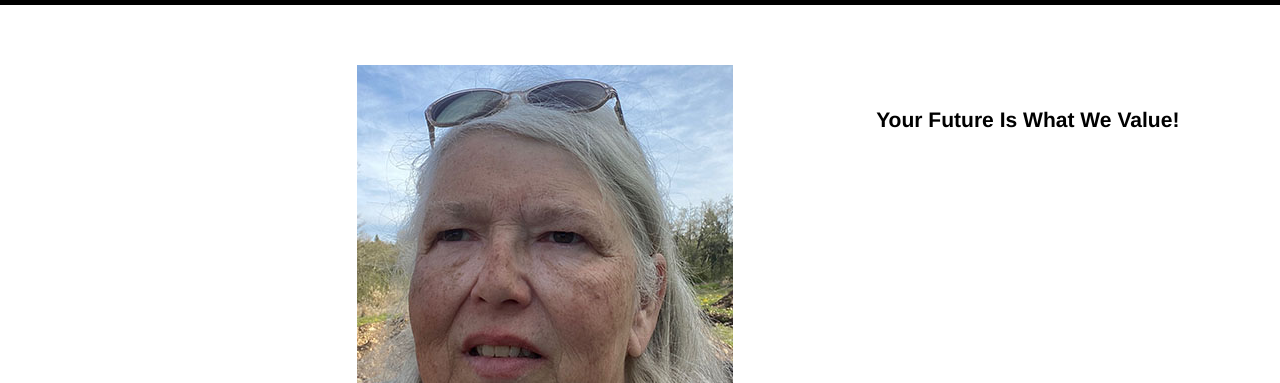
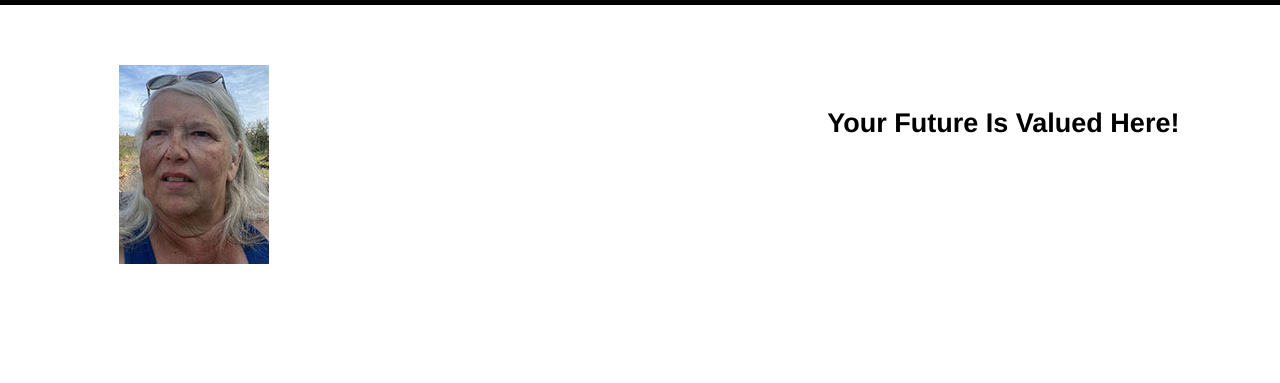
Before and after one commit to SherriWinslow/Portfolio, a plain HTML site: page index.html in a window 1280 px wide. Shown: the part 77-460 px from the top of the page. Drawn offline with Linux system fonts and the light colour scheme.

Commit message:
reduced profile image size

```diff
--- a/assets/css/style.css
+++ b/assets/css/style.css
@@ -119,12 +119,13 @@
   }
 
   .hero-phrase {
-    width: 35%;
+    width: 75%;
     text-align: right;
     margin: 3.5%;
     color: black;
     font-size: 18px;
     line-height: 1.3;
+
   }
 
   .hero-cphrase h2 {
--- a/index.html
+++ b/index.html
@@ -39,10 +39,11 @@
   <!-- hero -->
   <section class="hero">
     <div>
-        <img src="assets/images/S-Winslow1.jpg" alt="Sherri looking up and right toward the future">
+      <img src="assets/images/S-Winslow2.jpg" alt="Sherri looking up and right toward the future">
     </div>
+
     <div class="hero-phrase">
-        <h3>Your Future Is What We Value!</h3>
+      <h2>Your Future Is Valued Here!</h3>
     </div>
   </section>
 
@@ -75,16 +76,18 @@
     <h2 class="section-title secondary-border">Contact Information</h2>
     <div class="contact-info">
       <div>
-          <h3>Sherri Winslow <Meta:vp></Meta:vp></h3>
+        <h3>Sherri Winslow <Meta:vp></Meta:vp>
+        </h3>
         <p>
-            Are you interested in Building a Web Presence? &nbsp Does your Current Site Need a Face-lift?  &nbsp Maintenance issues or Other Problems?
+          Are you interested in Building a Web Presence? &nbsp Does your Current Site Need a Face-lift? &nbsp
+          Maintenance issues or Other Problems?
           <br />
           Let me know and I'll be happy to talk to you!
         </p>
 
         LinkedIn: <a href="https://www.linkedin.com/in/sherri-winslow-67538658/">Sherri Winslow</a>
         <br>
-            Email: <a href="mailto: "sherri@sherriwinslow.com">Sherri@SherriWinslow.com</a>
+        Email: <a href="mailto: " sherri@sherriwinslow.com">Sherri@SherriWinslow.com</a>
         <br>
         Website/Facebook: <a href="https://www.sherriwinslow.com">SherriWinslow.com</a>
         <br>
```
Also changed, not shown: assets/images/S-Winslow1.jpg (deleted), assets/images/S-Winslow2.jpg (added). Lines whose indentation alone changed are shown as unchanged.
